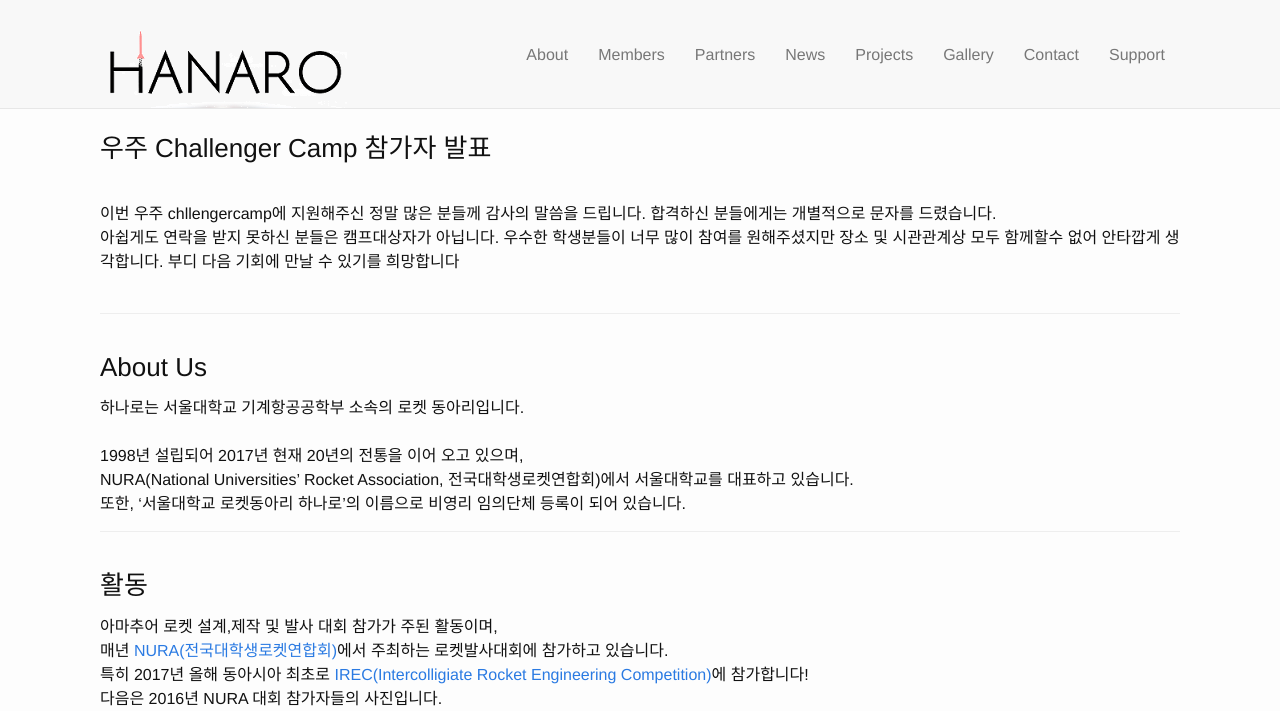
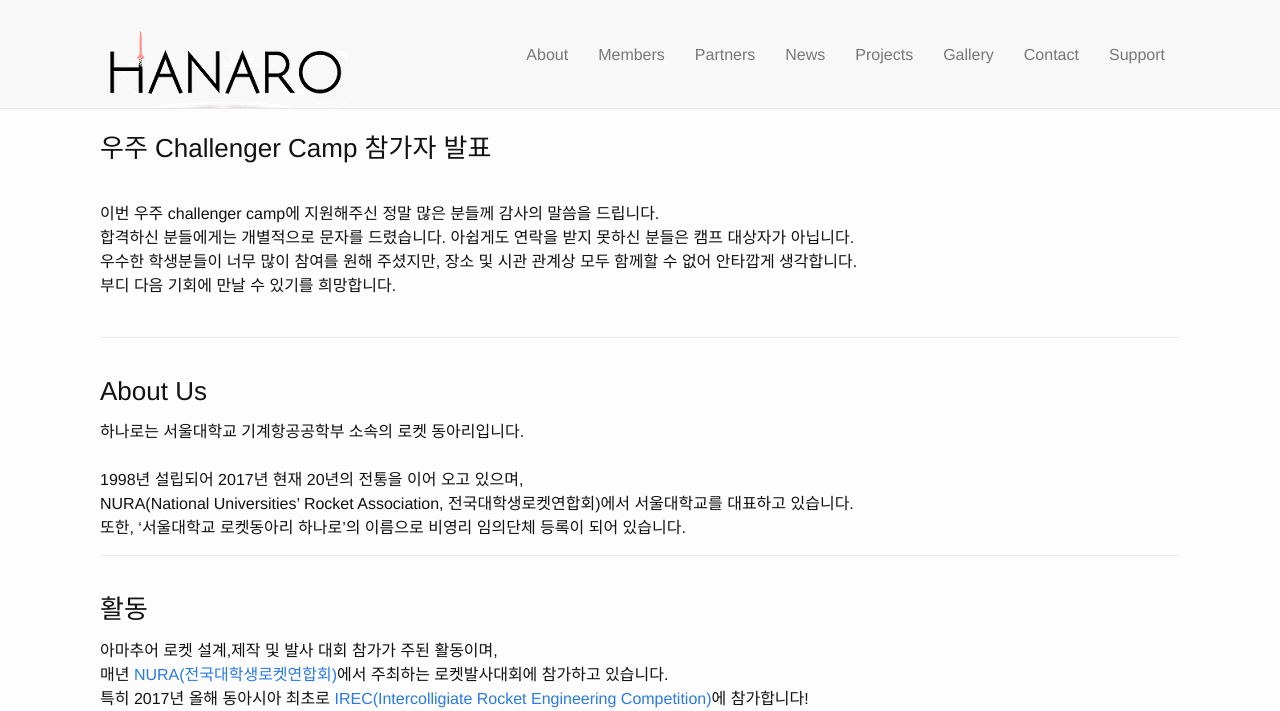
Before and after one commit to Hanaro2021/hanaro.github.io, a Jekyll site: the page built from _pages/1.about.md, in a window 1280 px wide. Shown: the top 711 px of the page. Built offline with Jekyll 4.4.1, drawn with Linux system fonts in a browser that asks for light colours; nearby versions of some CDN libraries; grey boxes are pictures that could not be loaded.

Commit message:
Update 1.about.md

```diff
--- a/_pages/1.about.md
+++ b/_pages/1.about.md
@@ -6,8 +6,12 @@ permalink: /about/
 
 <h3>우주 Challenger Camp 참가자 발표</h3>
 <br/>
-이번 우주 chllengercamp에 지원해주신 정말 많은 분들께 감사의 말씀을 드립니다. 합격하신 분들에게는 개별적으로 문자를 드렸습니다. <br/>
-아쉽게도  연락을 받지 못하신 분들은 캠프대상자가 아닙니다. 우수한 학생분들이 너무 많이 참여를 원해주셨지만 장소 및 시관관계상 모두 함께할수 없어 안타깝게 생각합니다. 부디 다음 기회에 만날 수 있기를 희망합니다
+이번 우주 challenger camp에 지원해주신 정말 많은 분들께 감사의 말씀을 드립니다. <br/>
+합격하신 분들에게는 개별적으로 문자를 드렸습니다. 아쉽게도 연락을 받지 못하신 분들은 캠프 대상자가 아닙니다.
+<br/>
+우수한 학생분들이 너무 많이 참여를 원해 주셨지만, 장소 및 시관 관계상 모두 함께할 수 없어 안타깝게 생각합니다.
+<br/>
+부디 다음 기회에 만날 수 있기를 희망합니다.
 <br/><br/>
 
 * * *
```
